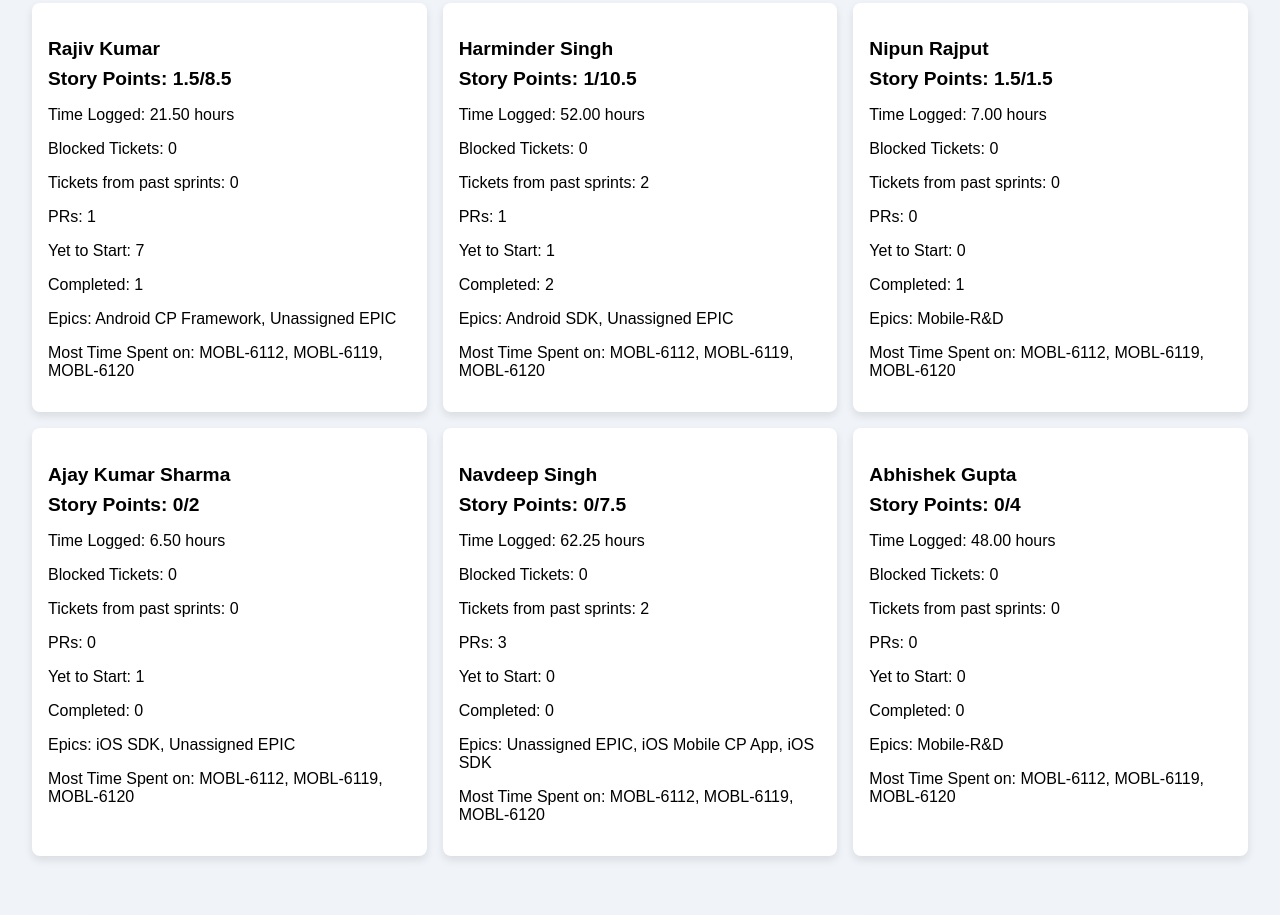
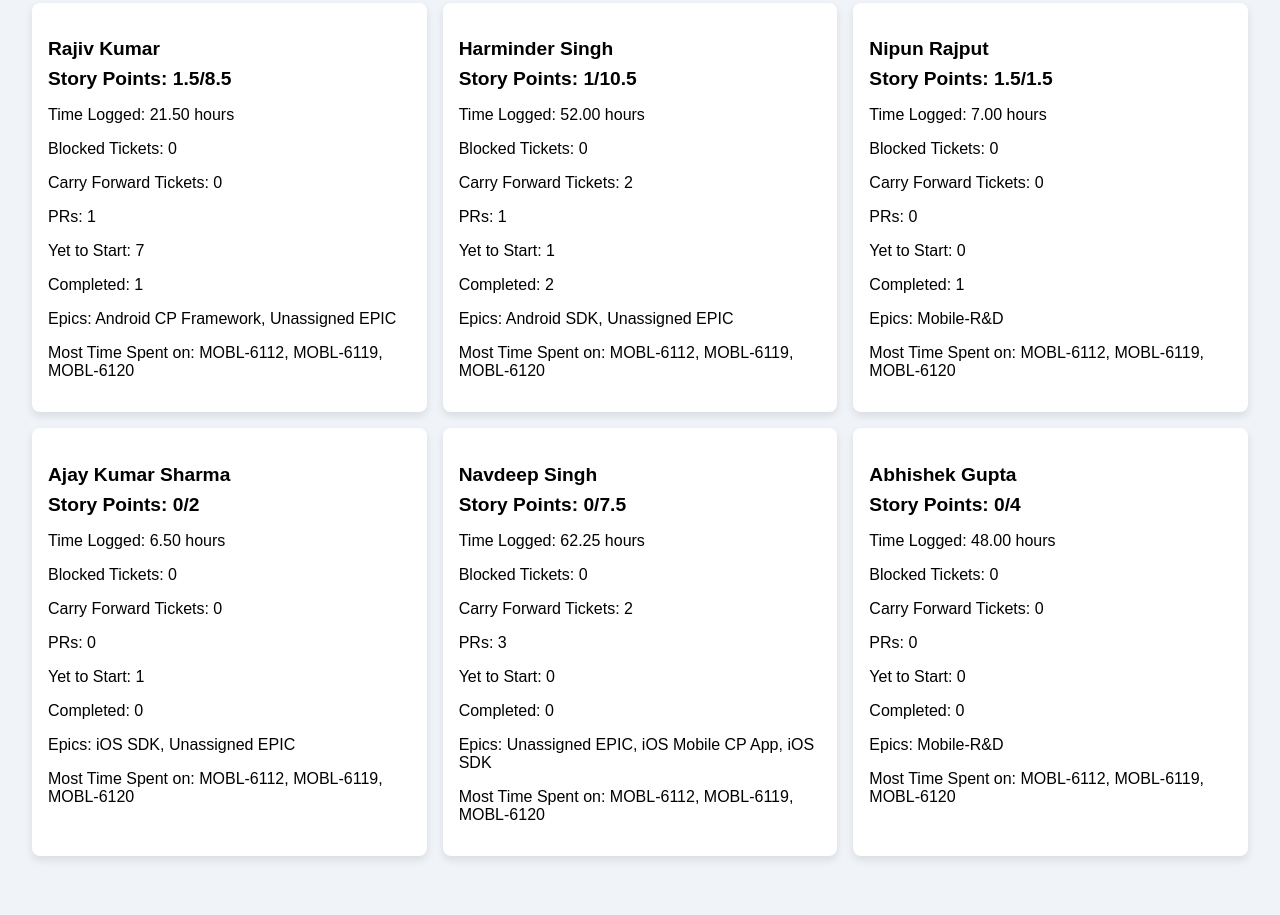
Before and after one commit to johndoeios/jirapoc, a plain HTML site: page index.html in a window 1280 px wide. Shown: the part 2352-3267 px from the top of the page. Drawn offline with nearby package versions, Linux system fonts and the light colour scheme.

Commit message:
Update index.html response.json + latest navdeep's html

```diff
--- a/index.html
+++ b/index.html
@@ -592,7 +592,7 @@ function fetchDataAndInitialize() {
         <div class="main-kpi">Story Points: ${member.completedStoryPoints}/${member.storyPoints}</div>
         <p>Time Logged: ${member.timeSpent.toFixed(2)} hours</p>
         <p>Blocked Tickets: ${member.blockedTickets}</p>
-        <p>Tickets from past sprints: ${member.carryForwardTickets}</p>
+        <p>Carry Forward Tickets: ${member.carryForwardTickets}</p>
         <p>PRs: ${member.prs}</p>
         <p>Yet to Start: ${member.yetToStart}</p>
         <p>Completed: ${member.completed}</p>
```
